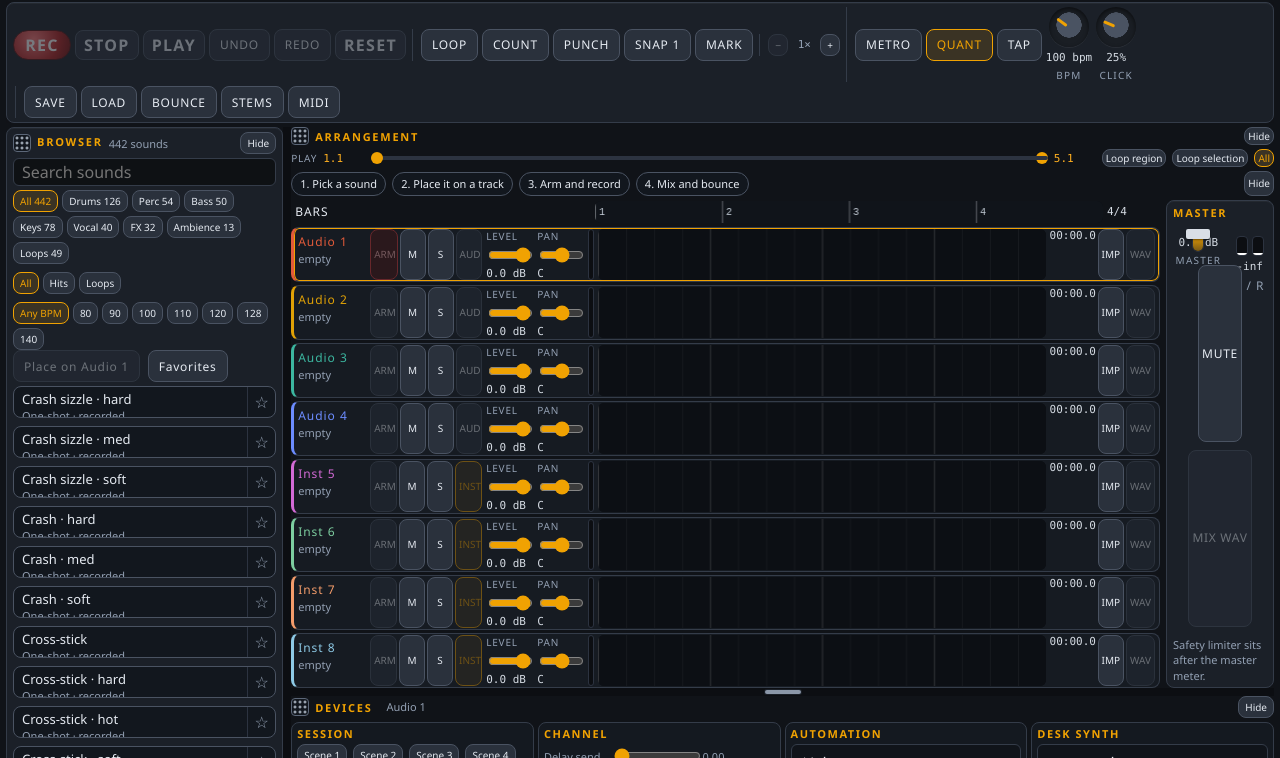
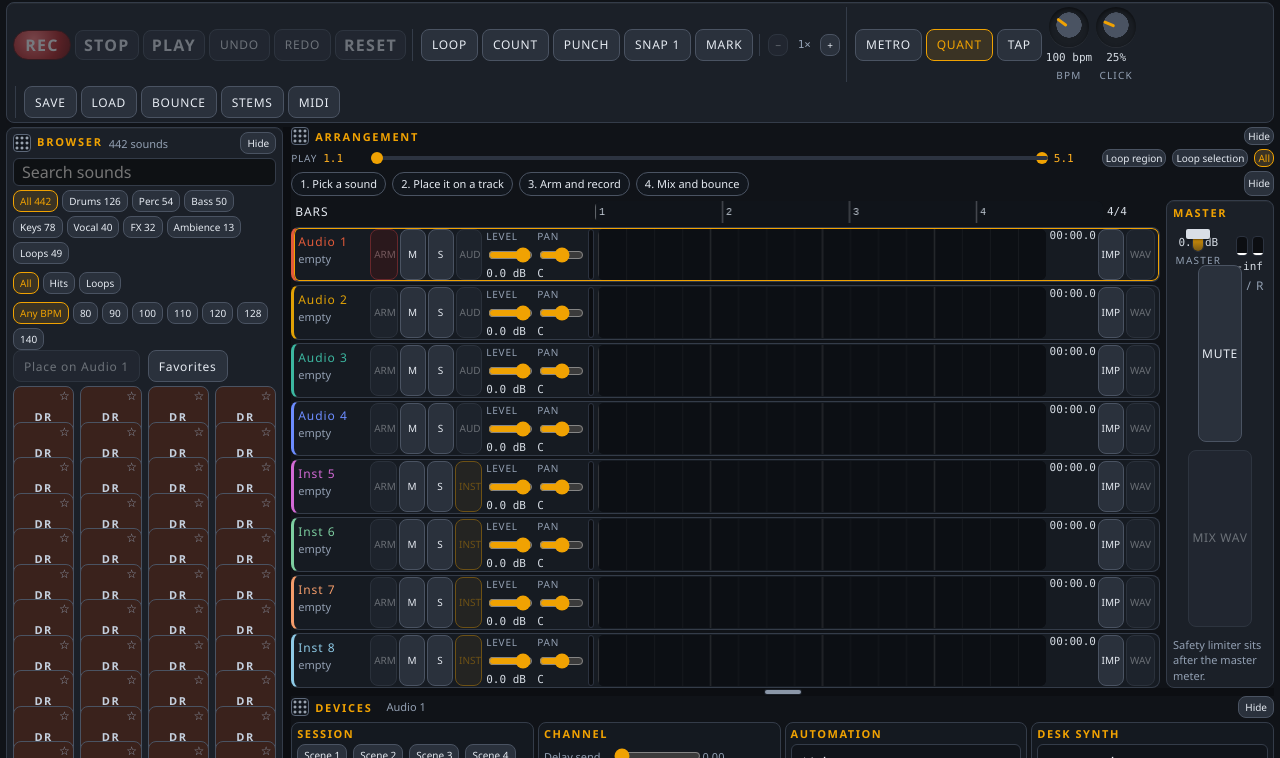
Before and after one commit to bushellsblower-maker/recording_studio, a website built with Vite: page index.html in a window 1280 px wide. Shown: the part 42-800 px from the top of the page. Built offline with nearby package versions, Linux system fonts and the light colour scheme.

Commit message:
Show browser samples as small tiles. (#13)
The catalog stays clickable, draggable, and previewable; only the list rows become a tile grid with the name on hover.

Co-authored-by: Cursor Agent <cursoragent@cursor.com>
Co-authored-by: bushellsblower-maker <bushellsblower-maker@users.noreply.github.com>

```diff
--- a/src/style.css
+++ b/src/style.css
@@ -838,38 +838,96 @@ select {
 .library-head { gap: 6px; }
 .credits { margin-top: 4px; }
 
-.sample-grid { grid-template-columns: 1fr; }
+.sample-grid {
+  grid-template-columns: repeat(auto-fill, minmax(56px, 1fr));
+  gap: 6px;
+  align-content: start;
+}
+
+.sample-grid > .note { grid-column: 1 / -1; }
 
 .sample-chip {
-  display: flex;
-  flex-direction: row;
-  align-items: stretch;
+  position: relative;
+  display: block;
+  aspect-ratio: 1;
+  min-height: 0;
   padding: 0;
-  min-height: 32px;
   overflow: hidden;
 }
 
+.sample-chip[data-cat="Drums"] { background: #3a221c; }
+.sample-chip[data-cat="Perc"] { background: #3a3018; }
+.sample-chip[data-cat="Bass"] { background: #1a2c3e; }
+.sample-chip[data-cat="Keys"] { background: #2c2038; }
+.sample-chip[data-cat="Vocal"] { background: #3a1c2c; }
+.sample-chip[data-cat="FX"] { background: #16342c; }
+.sample-chip[data-cat="Ambience"] { background: #1c2a3a; }
+.sample-chip[data-cat="Loops"] { background: #342c18; }
+
 .sample-main {
-  flex: 1;
+  position: absolute;
+  inset: 0;
+  width: 100%;
+  height: 100%;
   min-width: 0;
-  text-align: left;
+  min-height: 0;
+  text-align: center;
   border: 0;
   background: transparent;
   color: inherit;
-  padding: 3px 8px;
-  min-height: 32px;
-  display: flex;
-  flex-direction: column;
-  gap: 0;
-}
-
-.fav {
-  width: 28px;
+  padding: 4px;
+  display: flex;
+  align-items: center;
+  justify-content: center;
+}
+
+.sample-mark {
+  font-size: 11px;
+  letter-spacing: 0.14em;
+  font-weight: 650;
+  color: #c5d0de;
+}
+
+.sample-name {
+  position: absolute;
+  inset: 0;
+  display: flex;
+  align-items: center;
+  justify-content: center;
+  padding: 6px 4px;
+  background: rgba(10, 12, 16, 0.9);
+  color: var(--text);
+  font-size: 10px;
+  line-height: 1.15;
+  letter-spacing: 0;
+  text-transform: none;
+  text-align: center;
+  overflow: hidden;
+  overflow-wrap: anywhere;
+  opacity: 0;
+  pointer-events: none;
+}
+
+.sample-chip:hover .sample-name,
+.sample-chip:focus-within .sample-name,
+.sample-chip.on .sample-name {
+  opacity: 1;
+}
+
+.sample-chip .fav {
+  position: absolute;
+  top: 0;
+  right: 0;
+  z-index: 1;
+  width: 18px;
+  height: 18px;
+  min-height: 0;
+  padding: 0;
   border: 0;
-  border-left: 1px solid #2c3340;
   background: transparent;
   color: var(--dim);
-  font-size: 16px;
+  font-size: 12px;
+  line-height: 18px;
 }
 .fav.on { color: var(--amber); }
 
@@ -1144,7 +1202,8 @@ select {
   .knob-dial { width: 52px; height: 52px; }
   .knob-mark { top: 8px; height: 14px; transform-origin: center 18px; }
   .library-search { min-height: 40px; padding: 8px 10px; }
-  .sample-chip, .sample-main { min-height: 44px; }
+  .sample-grid { grid-template-columns: repeat(auto-fill, minmax(68px, 1fr)); gap: 8px; }
+  .sample-chip .fav { width: 28px; height: 28px; font-size: 16px; line-height: 28px; }
   .library-cats .btn { min-height: 36px; }
   .perform > .note { display: block; }
 
@@ -1258,7 +1317,6 @@ select {
   .perform .pad { min-height: 64px; }
   .piano { height: 120px; min-width: 100%; }
   .piano-black { height: 68px; width: 32px; margin-left: -16px; }
-  .sample-grid { grid-template-columns: 1fr; }
   .guide { flex-wrap: nowrap; overflow-x: auto; }
   .status {
     font-size: 13px;
--- a/src/ui/library.ts
+++ b/src/ui/library.ts
@@ -437,18 +437,23 @@ export function buildLibrary(handlers: LibraryHandlers): LibraryPanel {
   function renderChip(sample: SampleMeta): HTMLElement {
     const chip = document.createElement('div');
     chip.className = 'sample-chip';
+    chip.dataset.cat = sample.category;
     chip.classList.toggle('on', sample.id === selected);
     const main = document.createElement('button');
     main.type = 'button';
     main.className = 'sample-main';
     main.draggable = true;
+    const tip = `${sample.name} — ${metaLine(sample)}`;
+    main.title = tip;
+    main.setAttribute('aria-label', tip);
+    const mark = document.createElement('span');
+    mark.className = 'sample-mark';
+    mark.setAttribute('aria-hidden', 'true');
+    mark.textContent = tileMark(sample);
     const name = document.createElement('span');
     name.className = 'sample-name';
     name.textContent = sample.name;
-    const meta = document.createElement('span');
-    meta.className = 'sample-meta';
-    meta.textContent = metaLine(sample);
-    main.append(name, meta);
+    main.append(mark, name);
     main.addEventListener('click', () => {
       selected = sample.id;
       loadBtn.disabled = false;
@@ -655,6 +660,20 @@ export function buildLibrary(handlers: LibraryHandlers): LibraryPanel {
   return { element, play, setCatalog, setTarget, fail };
 }
 
+function tileMark(sample: SampleMeta): string {
+  const known: Record<string, string> = {
+    Drums: 'DR',
+    Perc: 'PC',
+    Bass: 'BA',
+    Keys: 'KY',
+    Vocal: 'VO',
+    FX: 'FX',
+    Ambience: 'AM',
+    Loops: 'LP',
+  };
+  return known[sample.category] ?? sample.category.slice(0, 2).toUpperCase();
+}
+
 function metaLine(sample: SampleMeta): string {
   const bits: string[] = [];
   if (sample.kind === 'loop') {
```
Also changed, not shown: README.md.
